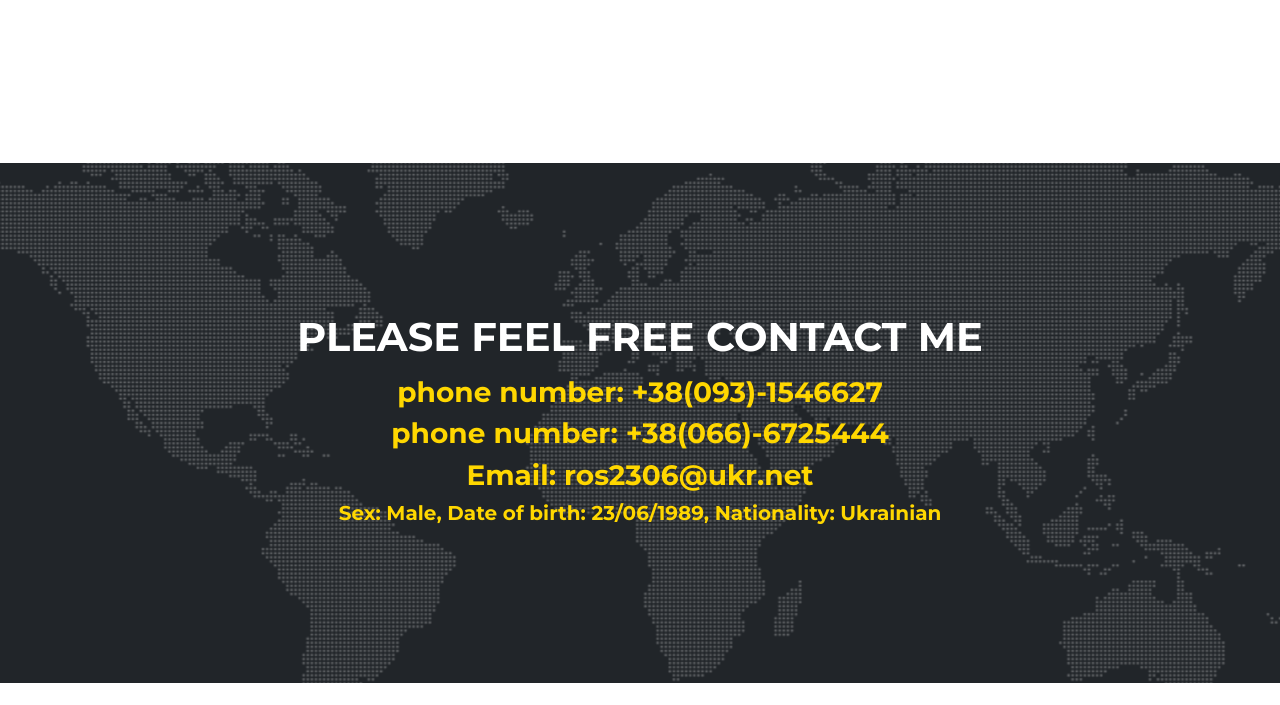
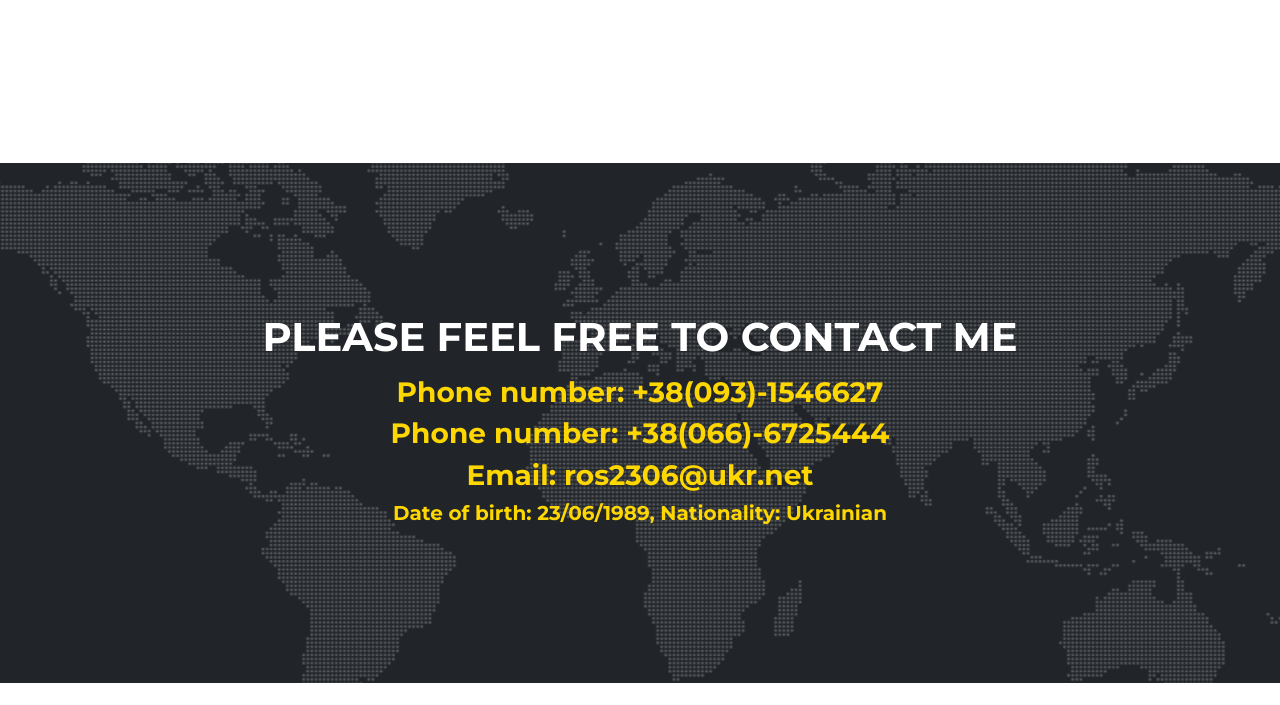
Before and after one commit to Kasprovych/kasprovych.github.io, a plain HTML site: page index.html in a window 1280 px wide. Shown: the part 2970-3675 px from the top of the page. Drawn offline with Linux system fonts and the light colour scheme; a web font is replaced by a local one.

Commit message:
Update index.html

```diff
--- a/index.html
+++ b/index.html
@@ -104,7 +104,7 @@
             <ul class="list-group text-muted">
               <li class="list-group-item">Strong knowledge: Java Core</li>
               <li class="list-group-item">Familiar with frameworks: Spring (Boot, MVC),Hibernate</li>
-              <li class="list-group-item">Good knowledge: Html,CSS (Bootstrap)</li>
+              <li class="list-group-item">Good knowledge: Html, CSS (Bootstrap)</li>
               <li class="list-group-item">Tools: Maven, Tomcat, Git</li>
            </ul>
           <!--  <p class="text-muted">Java, Spring Boot. Html, CSS(Bootstrap).</p> -->
@@ -130,7 +130,7 @@
             <ul class="list-group text-muted">
               <li class="list-group-item">English(pre-intermediate)</li>
               <li class="list-group-item">Ukrainian (native)</li>
-              <li class="list-group-item">Russian (native)</li>
+              <li class="list-group-item">Russian</li>
             </ul>
           </div>
         </div>
@@ -227,11 +227,11 @@
       <div class="container">
         <div class="row">
           <div class="col-lg-12 text-center">
-            <h2 class="section-heading text-uppercase" >Please feel free contact me</h2>
-            <h3 style="color: #FFD700">phone number: +38(093)-1546627</h3>
-            <h3 style="color: #FFD700">phone number: +38(066)-6725444</h3>
+            <h2 class="section-heading text-uppercase" >Please feel free to contact me</h2>
+            <h3 style="color: #FFD700">Phone number: +38(093)-1546627</h3>
+            <h3 style="color: #FFD700">Phone number: +38(066)-6725444</h3>
             <h3 style="color: #FFD700">Email: ros2306@ukr.net</h3>
-            <h5 style="color: #FFD700">Sex: Male, Date of birth: 23/06/1989, Nationality: Ukrainian</h5>
+            <h5 style="color: #FFD700">Date of birth: 23/06/1989, Nationality: Ukrainian</h5>
           </div>
         </div>
 
```
